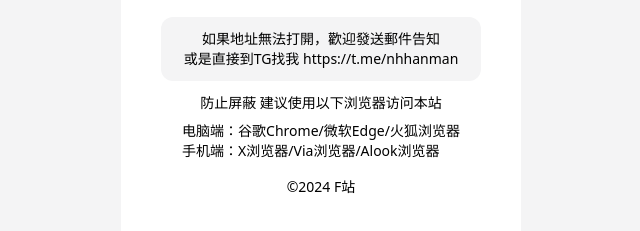
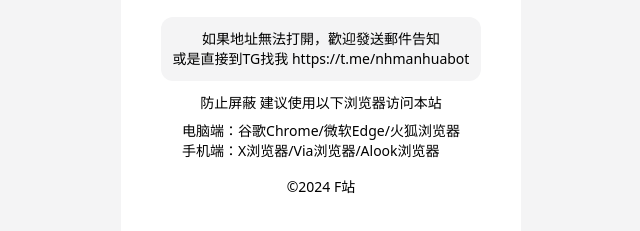
Before and after one commit to nhmanman/nhmanman.github.io, a plain HTML site: page index.html in a window 1280 px wide. Shown: the part 651-882 px from the top of the page, 319-959 px from the left. Drawn offline with nearby package versions, Linux system fonts and the light colour scheme.

Commit message:
Update index.html

```diff
--- a/index.html
+++ b/index.html
@@ -101,7 +101,7 @@
         </div>
       <div>
         或是直接到TG找我
-        <a href="https://t.me/nhhanman">https://t.me/nhhanman</a>
+        <a href="https://t.me/nhhanman">https://t.me/nhmanhuabot</a>
       </div>
       </div>
 
```
